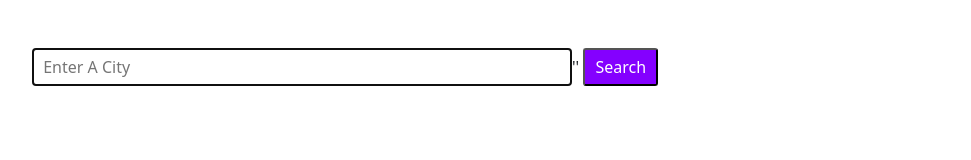
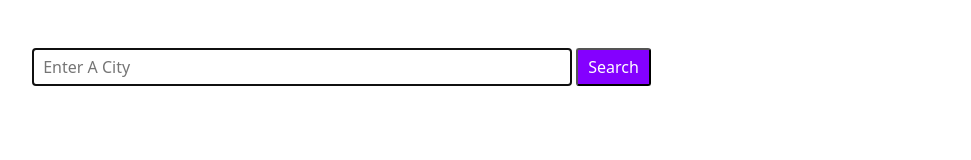
Before and after one commit to Dyroleon/fastrack, a website: page index.html in a window 1280 px wide. Shown: the top 160 px of the page, without its empty margins (50-1021 px from the left). Drawn offline with nearby package versions, Linux system fonts and the light colour scheme.

Commit message:
modified code

```diff
--- a/index.html
+++ b/index.html
@@ -17,7 +17,7 @@
         <div class="row pt-5 ">
             <form id="searchForm">
                 <div class="col "> <input id="searchInput" type="text" autocomplete="off" placeholder=" Enter A City"
-                        autofocus="on" />''
+                        autofocus="on" />
 
                     <input id="searchButt" type="submit" value="Search" />
 
```
